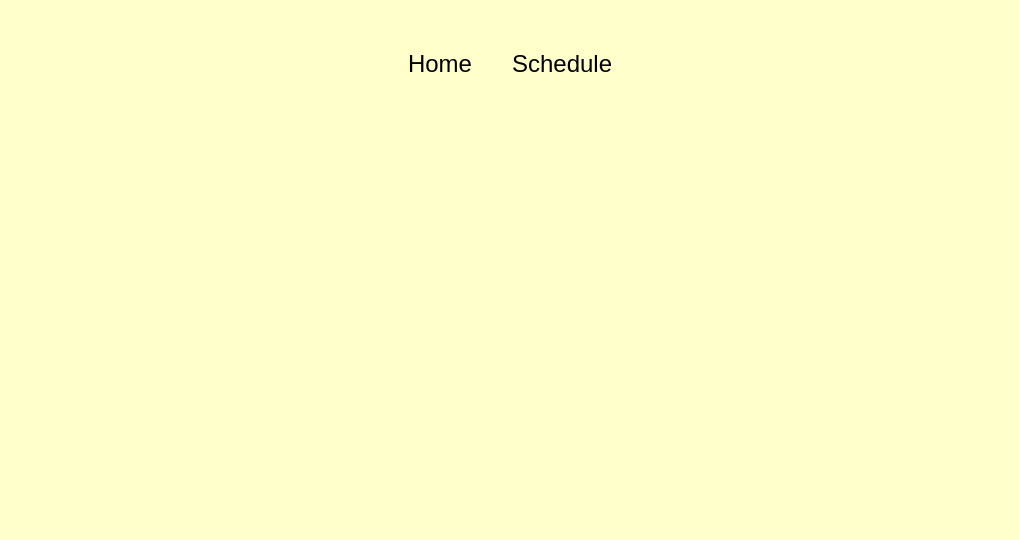
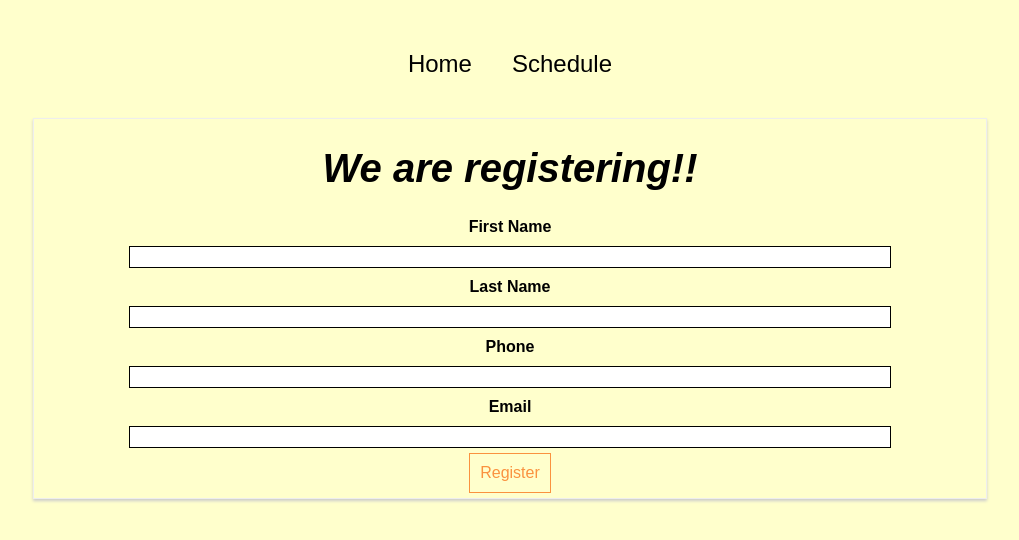
Before and after one commit to danocolombo/p8-s3-react, a React (Create React App) app: page /register in a window 1280 px wide. Shown: the top 540 px of the page, without its empty margins (145-1164 px from the left). Built offline with nearby package versions, Linux system fonts and the light colour scheme.

Commit message:
register added and rendering

```diff
--- a/src/components/Rallies/Rallies.js
+++ b/src/components/Rallies/Rallies.js
@@ -1,6 +1,6 @@
 import React, { Component } from 'react';
 import RallyItem from '../RallyItem/RallyItem';
-//import axios from '../../axios';
+// import axios from '../../axios';
 import Rally from '../../containers/Rally/Rally';
 import './Rallies.css';
 // import { getDefaultWatermarks } from 'istanbul-lib-report';
@@ -10,6 +10,7 @@ class Rallies extends Component {
         super();
         this.state = {
             data: null,
+            rallyevent: [],
         }
     }
 
@@ -18,25 +19,22 @@ class Rallies extends Component {
     }
 
     getData(){
+        let rallyevent = "<p>something went wrong</p>";
         let data = fetch('https://ou1b9hxpma.execute-api.us-east-1.amazonaws.com/UAT/events')
             .then((resp)=>{
                 resp.json().then((res)=>{
-                    // console.log(res.Items[0]);
+                    this.setState({ rallyevent: this.state.rallyevent.push("A")})
                     this.setState({data: res.Items})
                 })
             })
-
-        // let data = fetch('https://facebook.github.io/react-native/movies.json')
-        //     .then((resp)=>{
-        //         resp.json().then((res)=>{
-        //             console.log(res.movies);
-        //             this.setState({data:res.movies})
-        //         })
-        //     })
     }
 
-    rallySelectedHandler = (eventDate) => {
-        this.setState({selectedRallyDate: eventDate});
+    rallySelectedHandler = (eventID) => {
+        // this.setState({selectedRallyDate: eventID});
+        console.log("the clicked event was:");
+        console.log(eventID);
+        window.location.assign('/register?ID='+eventID);
+        // window.location.assign('/search/'+this.state.query+'/some-action');
     }
 
 	render () {
@@ -56,15 +54,19 @@ class Rallies extends Component {
             }
         }
 
-		let rallies = <p style={{textAlign: 'center'}}>Something went wrong!</p>;
         if (!this.state.error) {
             // rallies = <p style={{textAlign: 'center'}}>We are closer...</p>
-            console.log(this.state.data);
+            // console.log("----data-----");
+            // console.log(this.state.data);
             // this.state.data.sort(dynamicSort("eventDate"));
             //data now has the events, need to sort
-            // this.setState.rallies = this.state.data;
+            // console.log("show data[2]");
+            // console.log(this.state.data[2]);
+            //this.setState.rallyevent = this.state.data.slice();
+            // console.log("----rallyevent----");
+            // console.log(this.state.rallyevent[1]);
             if (this.state.data) this.state.data.sort(dynamicSort("eventDate"));
-            console.log(this.state.data);
+            // console.log(this.state.data);
         }
 		return (
 			<section>
@@ -82,6 +84,7 @@ class Rallies extends Component {
                             locationCity={item.locationCity}
                             locationState={item.locationState}
                             locationZipcode={item.locationZipcode}
+                            clicked={() => this.rallySelectedHandler(item.id)}
                         />
                     )
                     :
--- a/src/components/RallyItem/RallyItem.js
+++ b/src/components/RallyItem/RallyItem.js
@@ -4,19 +4,13 @@ import Button from '../UI/Button/Button';
 import './RallyItem.css';
 
 const rallyitem = (props) => {
-    let target = '/rally?id=' + props.eventID;
-    let target2 = '/maybe';
     return (
     <section>
 
         <div className="EventDate">{props.eventDate}
-            <Button
-                btnType='Success'
-                clicked={target2}
-                children='REGISTER'
-                />
+            <button onClick={props.clicked}>REGISTER</button>
         </div>
-        <div className="ChurchName">{props.locationName}</div>
+        <div className="ChurchName" onClick={props.clicked}>{props.locationName}</div>
         <div className="ChurchLocation">{props.locationStreet}<br/>
         {props.locationCity},{props.locationState} {props.locationZipcode}</div>
         <br/>
--- a/src/containers/P8/P8.js
+++ b/src/containers/P8/P8.js
@@ -1,8 +1,9 @@
 import React, { Component } from 'react';
-//import axios from '../../axios';
+// import axios from '../../axios';
 import Home from '../../components/Home/Home';
 //import Posts from './Posts/Posts';
 import Rallies from '../../components/Rallies/Rallies';
+import Register from '../../containers/Register/Register';
 import { Route, Link } from 'react-router-dom';
 import './P8.css';
 
@@ -27,6 +28,7 @@ class P8 extends Component {
                 {/* <Route path="/" exact render={() => <h1>Home</h1>} /> */}
                 <Route path="/" exact component={Home} />
                 <Route path="/rallies" component={Rallies} />
+                <Route path="/register" component={Register} />
             </div>
         );
     }
--- a/src/containers/Register/Register.js
+++ b/src/containers/Register/Register.js
@@ -1,47 +1,58 @@
 import React, { Component } from 'react';
-import { Route, Redirect } from 'react-router-dom';
-import { connect } from 'react-redux';
+// import axios from 'axios';
 
-import CheckoutSummary from '../../components/Order/CheckoutSummary/CheckoutSummary';
-import ContactData from './ContactData/ContactData';
-import * as actions from '../../store/actions/index';
+import './Register.css';
 
-class Checkout extends Component {
+class Register extends Component {
+    state = {
+        firstName: '',
+        lastName: '',
+        email: '',
+        phone: '',
+    }
+    componentDidMount () {
+        //console.log(this.props);
 
-    checkoutCancelledHandler = () => {
-        this.props.history.goBack();
     }
+    getEventData(){
 
-    checkoutContinuedHandler = () => {
-        this.props.history.replace( '/checkout/contact-data' );
+    }
+    registerDataHandler = () => {
+        // const data = {
+        //     title: this.state.title,
+        //     body: this.state.content,
+        //     author: this.state.author
+        // };
+        // axios.post('/posts', data)
+        //     .then(response => {
+        //         console.log(response);
+        //     });
     }
 
     render () {
-        let summary = <Redirect to="/" />
-        if ( this.props.ings ) {
-            const purchasedRedirect = this.props.purchased ? <Redirect to="/"/> : null;
-            summary = (
-                <div>
-                    {purchasedRedirect}
-                    <CheckoutSummary
-                        ingredients={this.props.ings}
-                        checkoutCancelled={this.checkoutCancelledHandler}
-                        checkoutContinued={this.checkoutContinuedHandler} />
-                    <Route
-                        path={this.props.match.path + '/contact-data'}
-                        component={ContactData} />
-                </div>
-            );
-        }
-        return summary;
+        return (
+            <div className="Register">
+                <h1>We are registering!!</h1>
+                <label>First Name</label>
+                <input type="text" value={this.state.firstName} onChange={(event) => this.setState({firstName: event.target.value})} />
+                <label>Last Name</label>
+                <input type="text" value={this.state.lastName} onChange={(event) => this.setState({lastName: event.target.value})} />
+                <label>Phone</label>
+                <input type="text" value={this.state.phone} onChange={(event) => this.setState({phone: event.target.value})} />
+                <label>Email</label>
+                <input type="text" value={this.state.email} onChange={(event) => this.setState({email: event.target.value})} />
+
+                {/* <label>Content</label>
+                <textarea rows="4" value={this.state.content} onChange={(event) => this.setState({content: event.target.value})} />
+                <label>Author</label>
+                <select value={this.state.author} onChange={(event) => this.setState({author: event.target.value})}>
+                    <option value="Max">Max</option>
+                    <option value="Manu">Manu</option>
+                </select> */}
+                <button onClick={this.registerDataHandler}>Register</button>
+            </div>
+        );
     }
 }
 
-const mapStateToProps = state => {
-    return {
-        ings: state.burgerBuilder.ingredients,
-        purchased: state.order.purchased
-    }
-};
-
-export default connect( mapStateToProps )( Checkout );
+export default Register;
```
Also changed, not shown: src/containers/P8/Register/Register.js (deleted, +0 -46 lines), src/containers/Register/Register.css (renamed from src/containers/P8/Register/Register.css).
